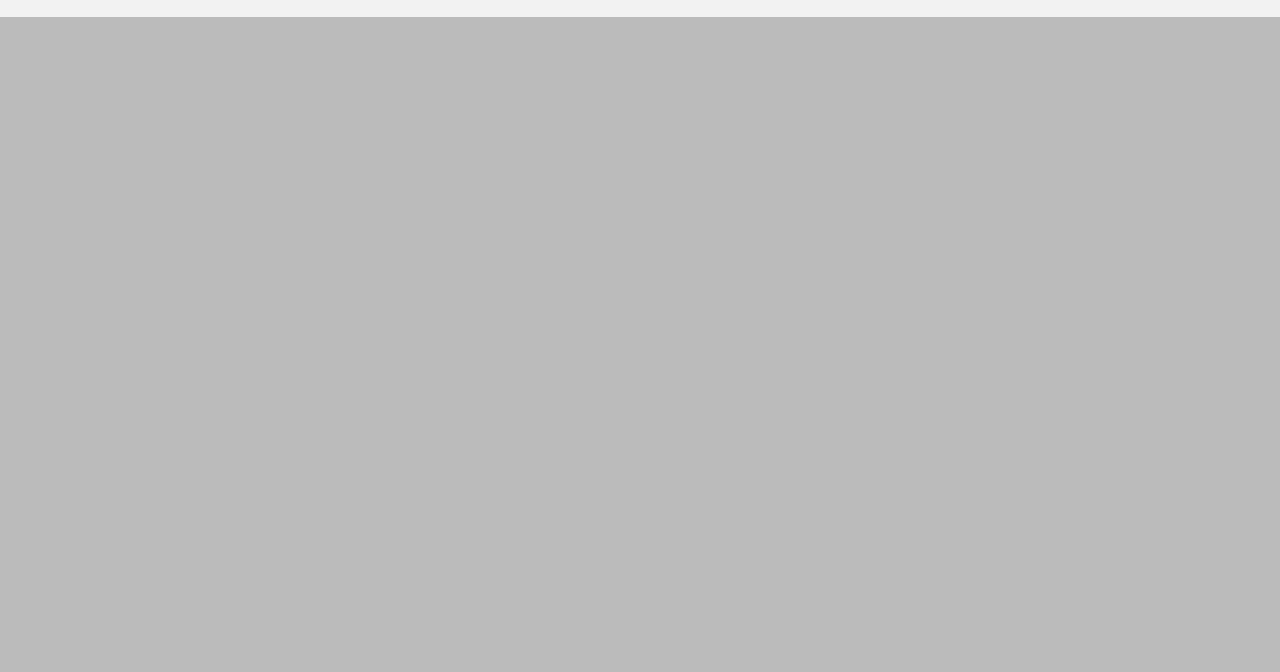
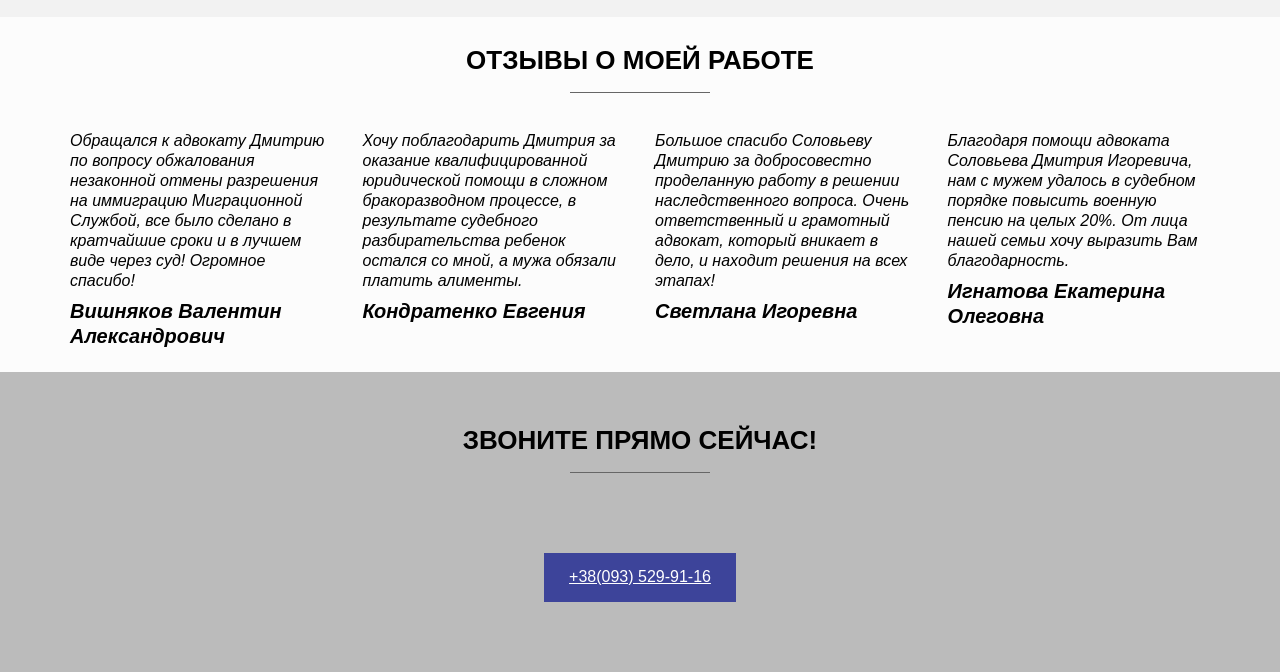
Before and after one commit to BI4HUU/advokat-soloviov, a website: page src/index.pug in a window 1280 px wide. Shown: the part 2544-3216 px from the top of the page. Before the commit the page ends 2561 px from the top, so only its background shows below. Drawn offline with nearby package versions, Linux system fonts and the light colour scheme; files that its build step writes are made by us from their sources; files whose address does not match are found by name.

Commit message:
Add files via upload

```diff
--- a/src/index.pug
+++ b/src/index.pug
@@ -95,3 +95,27 @@ html(lang="en")
 						.advant-text
 							h3.h3 Доступность
 							p Я оказываю адвокатские услуги в Одессе по вполне доступным ценам. При этом, юридические услуги могут быть оплачены в различной форме. Предусмотрена как оплата за отдельные действия, так и единоразовая оплата.
+
+		section.reviews-section
+			.reviews.container
+				.services_head
+					h2.h2 ОТЗЫВЫ О МОЕЙ РАБОТЕ
+				.reviews-row
+					.reviews-item
+						p Обращался к адвокату Дмитрию по вопросу обжалования незаконной отмены разрешения на иммиграцию Миграционной Службой, все было сделано в кратчайшие сроки и в лучшем виде через суд! Огромное спасибо!
+						p.reviews-name Вишняков Валентин Александрович
+					.reviews-item
+						p Хочу поблагодарить Дмитрия за оказание квалифицированной юридической помощи в сложном бракоразводном процессе, в результате судебного разбирательства ребенок остался со мной, а мужа обязали платить алименты.
+						p.reviews-name Кондратенко Евгения
+					.reviews-item
+						p Большое спасибо Соловьеву Дмитрию за добросовестно проделанную работу в решении наследственного вопроса. Очень ответственный и грамотный адвокат, который вникает в дело, и находит решения на всех этапах!
+						p.reviews-name Светлана Игоревна
+					.reviews-item
+						p Благодаря помощи адвоката Соловьева Дмитрия Игоревича, нам с мужем удалось в судебном порядке повысить военную пенсию на целых 20%. От лица нашей семьи хочу выразить Вам благодарность.
+						p.reviews-name Игнатова Екатерина Олеговна
+
+		section.call-section
+			.container
+				.services_head
+					h2.h2 ЗВОНИТЕ ПРЯМО СЕЙЧАС!
+				a(href="tel:+380935299116").call-button +38(093) 529-91-16
--- a/src/style.styl
+++ b/src/style.styl
@@ -143,7 +143,7 @@ menu
 	margin-block-start 0
 	margin-block-end 0
 
-// ------------------
+// ------------  ВИДЫ УСЛУГ  ------
 
 .services
 	display flex
@@ -216,12 +216,12 @@ menu
 
 
 
-// ------------------
+// -------------  ОБО МНЕ  -----
 
 .about-section, .advant-section
 	background-color: #f2f2f2
 
-.contact-mini, .services-bg
+.contact-mini, .services-bg, .reviews-section
 	background-color: #fcfcfc
 
 .about, .advant
@@ -249,7 +249,7 @@ menu
 	color #ad836a
 
 
-// ------------------
+// ------------  ПРЕИМУЩЕСТВА РАБОТЫ СО МНОЙ  ------
 
 .h3
 	display inline-block
@@ -267,3 +267,46 @@ menu
 
 .advant-text
 	padding-bottom 10px
+
+
+// ------------  ОТЗЫВЫ О МОЕЙ РАБОТЕ  ------
+
+.reviews p
+	font-weight normal
+	font-style italic
+	margin-block-start 8px
+	margin-block-end 8px
+	line-height: 1.25
+
+.reviews-row
+	display flex
+	flex-wrap: wrap
+	margin -15px
+
+.reviews-item
+	box-sizing: border-box
+	padding 15px
+	font-size: 16px
+	width 25%
+
+p.reviews-name
+	font-size 20px
+	font-weight bold
+
+
+// -----------  ЗВОНИТЕ ПРЯМО СЕЙЧАС! -------
+
+
+.call-section
+	padding-top 40px
+	background-color transparent
+
+.call-section .container
+	text-align center
+
+.call-button
+	display inline-block
+	padding 15px 25px
+	margin: 50px auto 70px auto
+	color: #ffffff
+	background-color #3d449a
```
Also changed, not shown: build/index.html, build/style.css.
